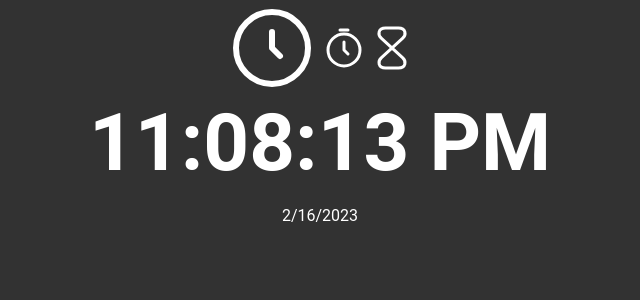
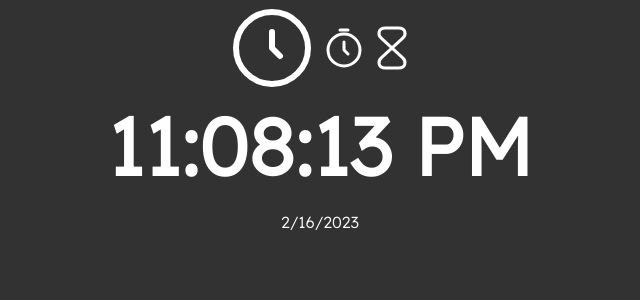
Before and after one commit to icarodebarros/timepiece, a React (Create React App) app: page / in a window 1280 px wide. Shown: the top 300 px of the page, without its empty margins (320-960 px from the left). Built offline with nearby package versions, Linux system fonts and the light colour scheme.

Commit message:
Adding font-family Lexend

```diff
--- a/public/index.html
+++ b/public/index.html
@@ -24,6 +24,11 @@
       work correctly both with client-side routing and a non-root public URL.
       Learn how to configure a non-root public URL by running `npm run build`.
     -->
+
+    <link rel="preconnect" href="https://fonts.googleapis.com">
+    <link rel="preconnect" href="https://fonts.gstatic.com" crossorigin>
+    <link href="https://fonts.googleapis.com/css2?family=Lexend:wght@300&display=swap" rel="stylesheet">
+
     <title>React App</title>
   </head>
   <body>
--- a/src/index.css
+++ b/src/index.css
@@ -1,6 +1,6 @@
 body {
   margin: 0;
-  font-family: 'Roboto', 'Oxygen', 'Ubuntu', sans-serif;
+  font-family: 'Lexend', 'Roboto', 'Oxygen', 'Ubuntu', sans-serif;
 }
 
 code {
```
